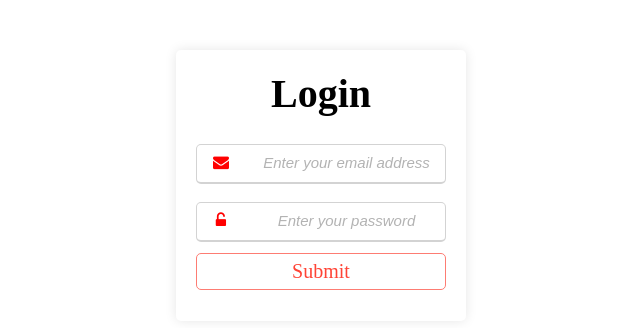
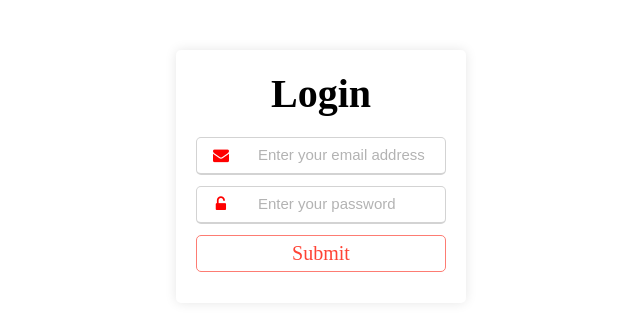
Before and after one commit to Davit2022/frontend, a React app in the folder custom-react-boilerplate/: page /login in a window 1280 px wide. Shown: the top 328 px of the page, without its empty margins (319-959 px from the left). Built offline with nearby package versions, Linux system fonts and the light colour scheme.

Commit message:
Create login component

```diff
--- a/custom-react-boilerplate/src/components/common/Button.jsx
+++ b/custom-react-boilerplate/src/components/common/Button.jsx
@@ -3,11 +3,11 @@ import PropTypes from "prop-types";
 
 function Button(props) {
   const {
-    title, onClick, className, id,
+    title, onClick, className, id, isSubmit,
   } = props;
   return (
     <div>
-      <button id={id} className={className} onClick={onClick} type="button">
+      <button id={id} className={className} onClick={onClick} type={isSubmit ? "submit" : "button"}>
         {title}
       </button>
     </div>
@@ -19,12 +19,14 @@ Button.propTypes = {
   onClick: PropTypes.func,
   className: PropTypes.string,
   id: PropTypes.string,
+  isSubmit: PropTypes.bool,
 };
 
 Button.defaultProps = {
   onClick: () => {},
   className: "",
   id: "",
+  isSubmit: false,
 };
 
 export default Button;
--- a/custom-react-boilerplate/src/components/login/Login.css
+++ b/custom-react-boilerplate/src/components/login/Login.css
@@ -60,13 +60,10 @@ input::placeholder {
 }
 
 .fild1::placeholder {
-    color: #999;
+    color: #b3b3b3;
     transition: all 0.3s ease;
-}
+    font-size: 15px;
 
-.fild1::placeholder {
-    color: #b3b3b3;
-    font-size: 15px;
 }
 
 #login {
@@ -118,7 +115,7 @@ input.invalid {
 
 
 .icon {
-    padding-top: 17px;
+    padding-top: 10px;
     color: red;
     min-width: 50px;
     text-align: center;
--- a/custom-react-boilerplate/src/components/login/Login.jsx
+++ b/custom-react-boilerplate/src/components/login/Login.jsx
@@ -19,16 +19,18 @@ function Login() {
     },
 
     validationSchema: UserSchema,
-    onSubmit: () => {
-      // console.log(values);
-    },
+    onSubmit: () => {},
   });
+
+  const {
+    handleSubmit, handleChange, values, errors, touched,
+  } = formik;
 
   return (
     <div className="Login">
       <div className="controlers">
         <h1>Login</h1>
-        <Form onSubmit={formik.handleSubmit}>
+        <Form onSubmit={handleSubmit}>
           <div className="fild" htmlFor="email">
             <span>
               <i
@@ -41,12 +43,12 @@ function Login() {
               name="email"
               type="text"
               placeholder="Enter your email address"
-              onChange={formik.handleChange}
-              value={formik.values.email}
+              onChange={handleChange}
+              value={values.email}
               autoComplete="on"
             />
           </div>
-          {formik.errors.email && formik.touched.email ? <div className="error">{formik.errors.email}</div> : null}
+          {errors.email && touched.email ? <div className="error">{errors.email}</div> : null}
           <div className="fild" htmlFor="password">
             <span>
               <i
@@ -59,13 +61,13 @@ function Login() {
               name="password"
               type="password"
               placeholder="Enter your password"
-              onChange={formik.handleChange}
-              value={formik.values.password}
+              onChange={handleChange}
+              value={values.password}
               autoComplete="on"
             />
           </div>
-          {formik.errors.password && formik.touched.password ? <div className="error">{formik.errors.password}</div> : null}
-          <Button id="login" type="submit" title="Submit" />
+          {errors.password && touched.password ? <div className="error">{errors.password}</div> : null}
+          <Button id="login" isSubmit title="Submit" />
         </Form>
       </div>
     </div>
--- a/custom-react-boilerplate/src/components/nav/NavBar.css
+++ b/custom-react-boilerplate/src/components/nav/NavBar.css
@@ -32,7 +32,7 @@ a:hover {
   border-right: 2px solid transparent;
 }
 
-input {
+/* input {
   border: 2px solid darkgreen;
   margin-top: 7px;
   border-radius: 50px;
@@ -47,4 +47,4 @@ input::placeholder {
   font-size: 20px;
   font-style: italic;
   text-align: center;
-}
+} */
```
Also changed, not shown: custom-react-boilerplate/package.json (+10 -10 lines).
